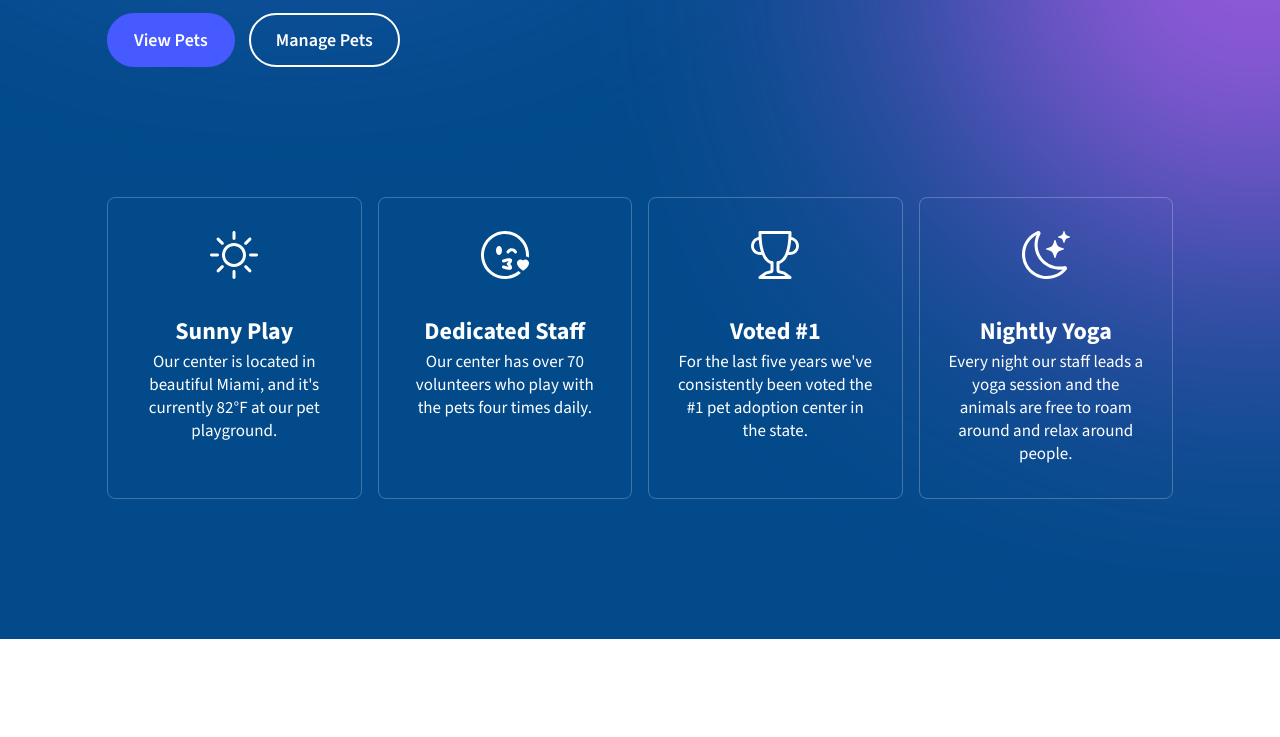
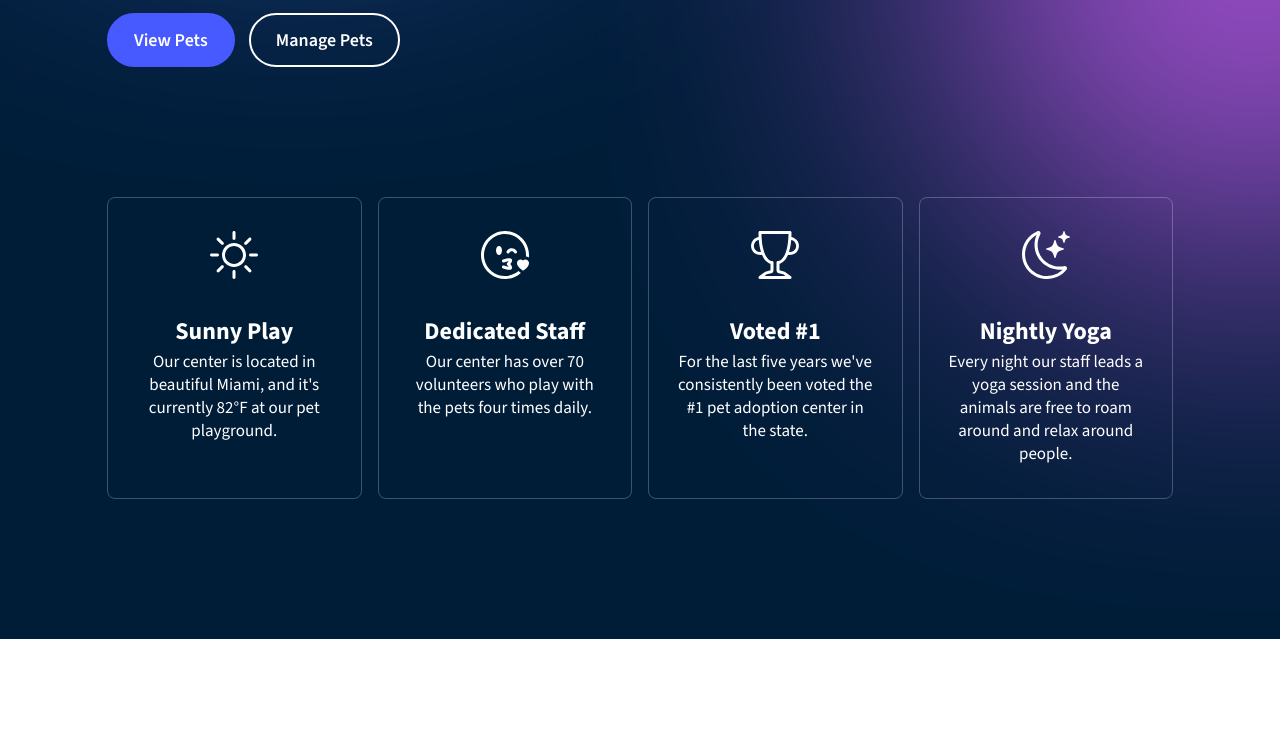
Before and after one commit to DevMostafaRagab/pet-adoption, a plain HTML site: page index.html in a window 1280 px wide. Shown: the part 421-1158 px from the top of the page. Drawn offline with nearby package versions, Linux system fonts and the light colour scheme.

Commit message:
Update style.css background-color

```diff
--- a/style.css
+++ b/style.css
@@ -25,7 +25,7 @@ body {
 /** Container settings */
 
 .top-section-wrapper {
-  background-color: #024a8a;
+  background-color: #001d38;
   color: white;
 
   padding-left: 16px;
```
